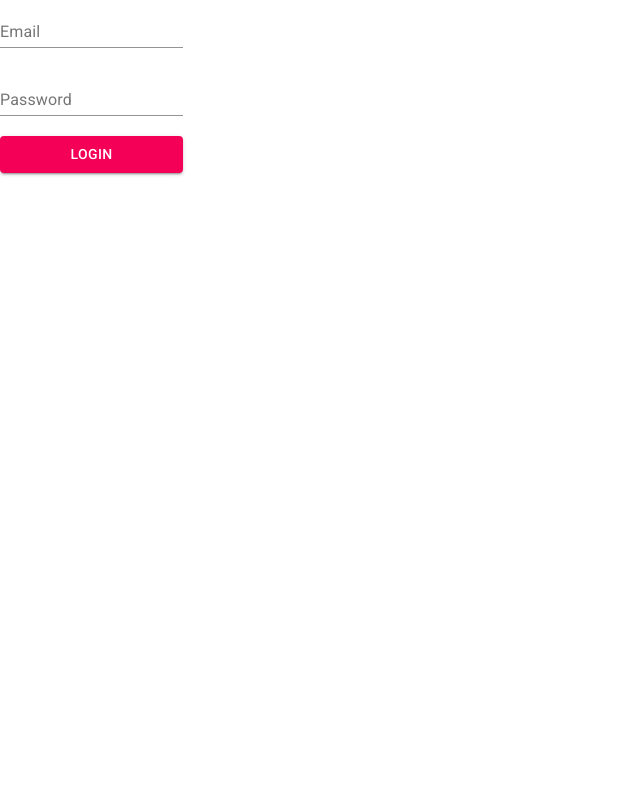
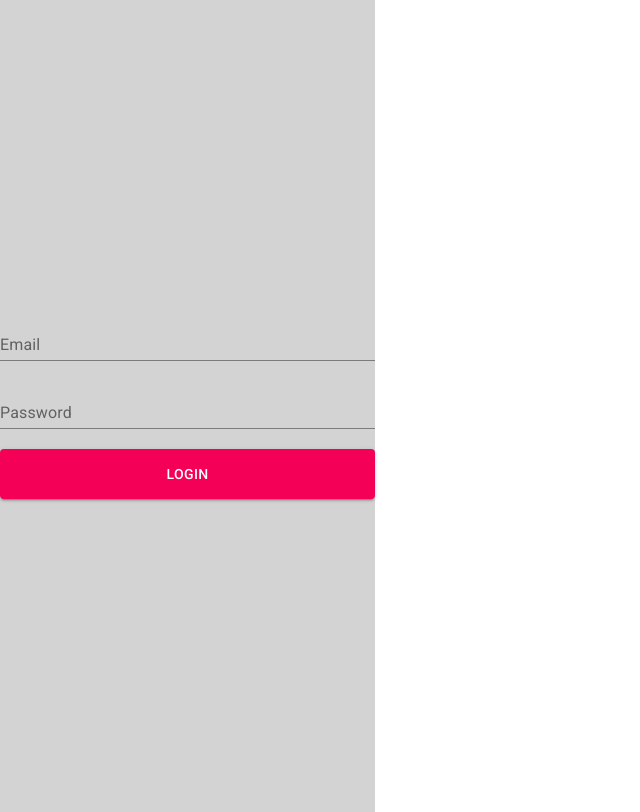
Before and after one commit to cherkesky/Chaser, a React (Create React App) app: page /login in a window 1280 px wide. Shown: the whole page, without its empty margins (0-640 px from the left). Built offline with nearby package versions, Linux system fonts and the light colour scheme; what google-maps-react would draw is missing.

Commit message:
put some background behind the buttons in Checkin

```diff
--- a/api/database.json
+++ b/api/database.json
@@ -29,7 +29,7 @@
       "ageRange": 0,
       "tagLine": "Guy!!!",
       "avatarUrl": "https://res.cloudinary.com/datyxctgm/image/upload/v1576454414/avatars/xftnrqywcasuffzax0gi.jpg",
-      "barId": 0,
+      "barId": 8,
       "timeOut": false,
       "beenReported": 0,
       "chaserCoinCredit": 0,
--- a/src/components/checkin/CheckIn.js
+++ b/src/components/checkin/CheckIn.js
@@ -7,6 +7,46 @@ import Select from '@material-ui/core/Select';
 import MenuItem from '@material-ui/core/MenuItem';
 import apikeys from '../../apikeys'
 import { Map, GoogleApiWrapper } from 'google-maps-react';
+import Card from '@material-ui/core/Card';
+import CardContent from '@material-ui/core/CardContent';
+
+
+
+ const styles = {
+  parent: {
+    height: 812,
+    width: 375,
+    marginTop: "auto",
+    background: "lightgray",
+    display: "flex",
+    flexDirection: "column",
+    alignItems: "baseline",
+
+    position: 'relative',
+    justifyContent: 'center'
+  },
+  buttonsgroup: {
+    marginTop: "auto",
+    display: 'flex',
+    flexDirection: 'column',
+    justifyContent: 'baseline',
+    padding: 30,
+    backgroundColor: "#F6F4F6",
+    opacity: 0.9,
+    boxShadow: 1
+
+  },
+  buttons: {
+    height: 50
+  }
+  // barselector: {
+  //   flexDirection: 'column',
+  //   justifyContent: 'baseline',
+  //   height: 50
+  // }
+}
+
+
 
 export class CheckIn extends Component {
 
@@ -18,6 +58,8 @@ export class CheckIn extends Component {
     buttonDisabled: true,
     bars: []
   }
+
+
 
   //*****************************************************************************************************
   // Get Current User ID
@@ -178,8 +220,12 @@ export class CheckIn extends Component {
 
         >
         </Map>
-
-        <FormControl component="fieldset">
+          <br /><br /><br /><br /><br /><br /><br /><br /><br />
+          <br /><br /><br /><br /><br /><br /><br /><br /><br />
+          <br /><br /><br /><br /><br /><br /><br /><br /><br />
+          <Card style={{"background": "gray"}}>
+          <CardContent>
+        <FormControl component="fieldset"  style={styles.buttonsgroup}>
           <FormGroup>
           <FormControl variant="filled">
           <Select
@@ -187,7 +233,9 @@ export class CheckIn extends Component {
               id="bar-dropdown"
               value={this.state.selectedBar}
               name="bar"
+              variant="filled"
               onChange={this.handleBarDropdown}
+              style={styles.barselector}
             >
               {this.state.bars.map((bar) => { // populating the drop down menu
                 return <MenuItem key={bar.id} value={bar.place_id}>
@@ -197,13 +245,17 @@ export class CheckIn extends Component {
             </Select>
             </FormControl>
 
-            <Button variant="contained" color="secondary"  disabled={!isEnabled} onClick={() => {
+            <Button variant="contained" color="secondary"  disabled={!isEnabled}
+            style={styles.buttons}
+              onClick={() => {
               this.handleCheckIn()    // Check in button
             }
             }>
               Check In
           </Button>
-            <Button variant="contained" color="default" disabled={!isCheckedIn} onClick={() => {
+            <Button variant="contained" color="default" disabled={!isCheckedIn}
+            style={styles.buttons}
+            onClick={() => {
              this.handleCheckOut()   // Check out button
             }
             }>
@@ -212,7 +264,8 @@ export class CheckIn extends Component {
 
           </FormGroup>
         </FormControl>
-
+        </CardContent>
+        </Card>
       </div>
     )
 
--- a/src/components/login/Login.js
+++ b/src/components/login/Login.js
@@ -5,6 +5,22 @@ import FormGroup from '@material-ui/core/FormGroup';
 import TextField from '@material-ui/core/TextField';
 import Button from '@material-ui/core/Button';
 
+
+const styles = {
+  parent: {
+    height: 812,
+    width: 375,
+    marginTop: "auto",
+    background: "lightgray",
+    display: "flex",
+    flexDirection: "column",
+    position: 'relative',
+    justifyContent: 'center'
+  },
+  loginbutton: {
+    height: 50
+  }
+}
 
 export class Login extends Component {
   state = {
@@ -47,7 +63,8 @@ export class Login extends Component {
   //*****************************************************************************************************
   render() {
     return (
-      <div>
+      <>
+      <div style={styles.parent}>
         <FormControl component="fieldset">
           <FormGroup>
             <TextField
@@ -64,7 +81,7 @@ export class Login extends Component {
               autoComplete="current-password"
               onChange={this.handleFieldChange}
             /><br />
-            <Button variant="contained" color="secondary" onClick={
+            <Button variant="contained" color="secondary" style={styles.loginbutton} onClick={
               this.handleLogin
             }>
               Login
@@ -72,6 +89,7 @@ export class Login extends Component {
           </FormGroup>
         </FormControl>
       </div>
+      </>
     )
   }
 }
--- a/src/components/register/Register.js
+++ b/src/components/register/Register.js
@@ -8,6 +8,22 @@ import TextField from '@material-ui/core/TextField';
 import RadioGroup from '@material-ui/core/RadioGroup';
 import Radio from '@material-ui/core/Radio'
 import Button from '@material-ui/core/Button';
+
+const styles = {
+  parent: {
+    height: 812,
+    width: 375,
+    marginTop: "auto",
+    background: "lightgray",
+    display: "flex",
+    flexDirection: "column",
+    position: 'relative',
+    justifyContent: 'center'
+  },
+  buttons: {
+    height: 50
+  }
+}
 
 export class Register extends Component {
   state = {
@@ -124,7 +140,7 @@ export class Register extends Component {
     const isEnabled = email.length > 0 && password.length > 0 && passwordB.length > 0 && password === passwordB  && avatarUrl !== "" && avatarUrl !== undefined;
 
     return (
-      <div>
+      <div style={styles.parent}>
         <FormControl component="fieldset">
           <FormGroup>
             <TextField required
@@ -243,7 +259,10 @@ export class Register extends Component {
              </Button>
             </label> <br/>
 
-            <Button disabled={!isEnabled} variant="contained" color="secondary"
+            <Button disabled={!isEnabled}
+            style={styles.buttons}
+             variant="contained"
+              color="secondary"
               onClick={() => {
                 this.handleRegister()
               }}>
--- a/src/components/welcome/Welcome.js
+++ b/src/components/welcome/Welcome.js
@@ -17,7 +17,6 @@ const styles = {
     height: 812,
     width: 375,
     margin: 0,
-    padding: 10,
     display: "flex",
     flexDirection: "column",
     backgroundPosition: "center center",
@@ -30,6 +29,7 @@ const styles = {
     display: 'flex',
     flexDirection: 'column',
     justifyContent: 'baseline',
+    padding: 30
 
   },
   welcomebutton:{
```
